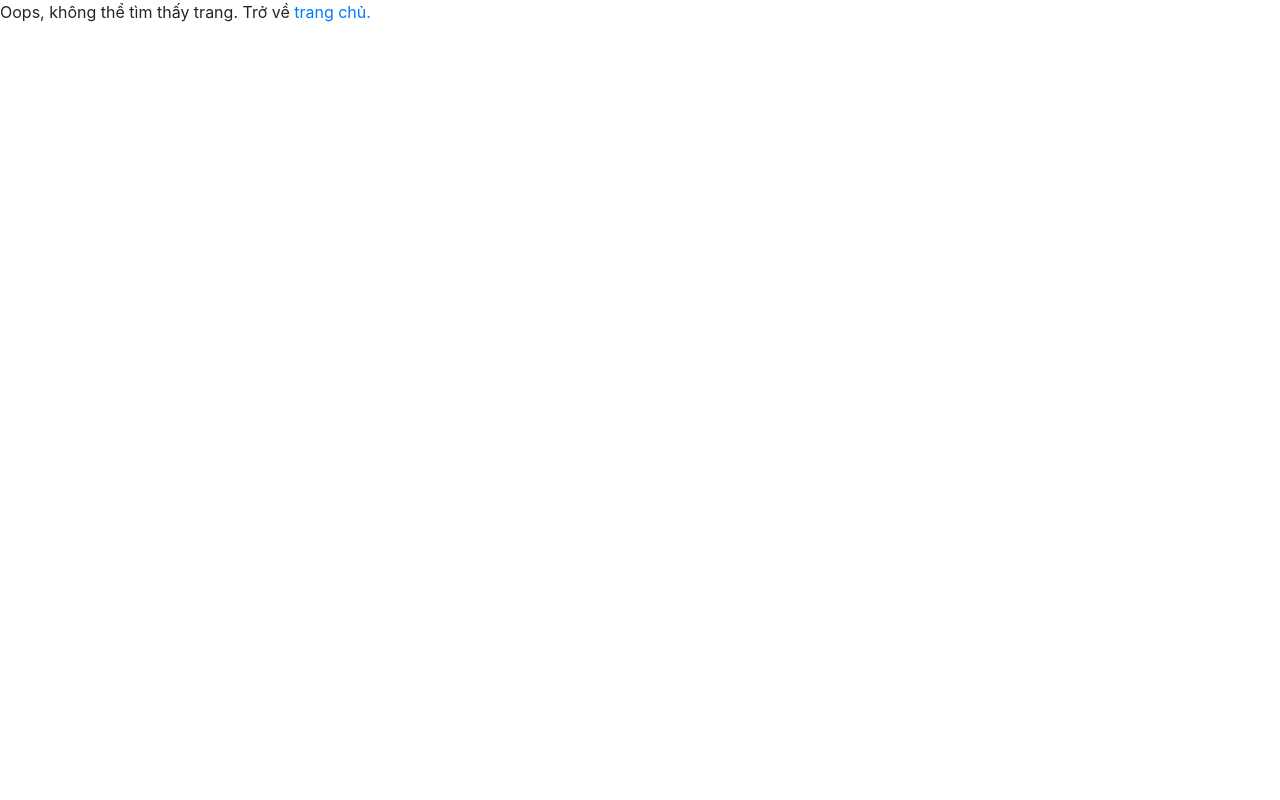
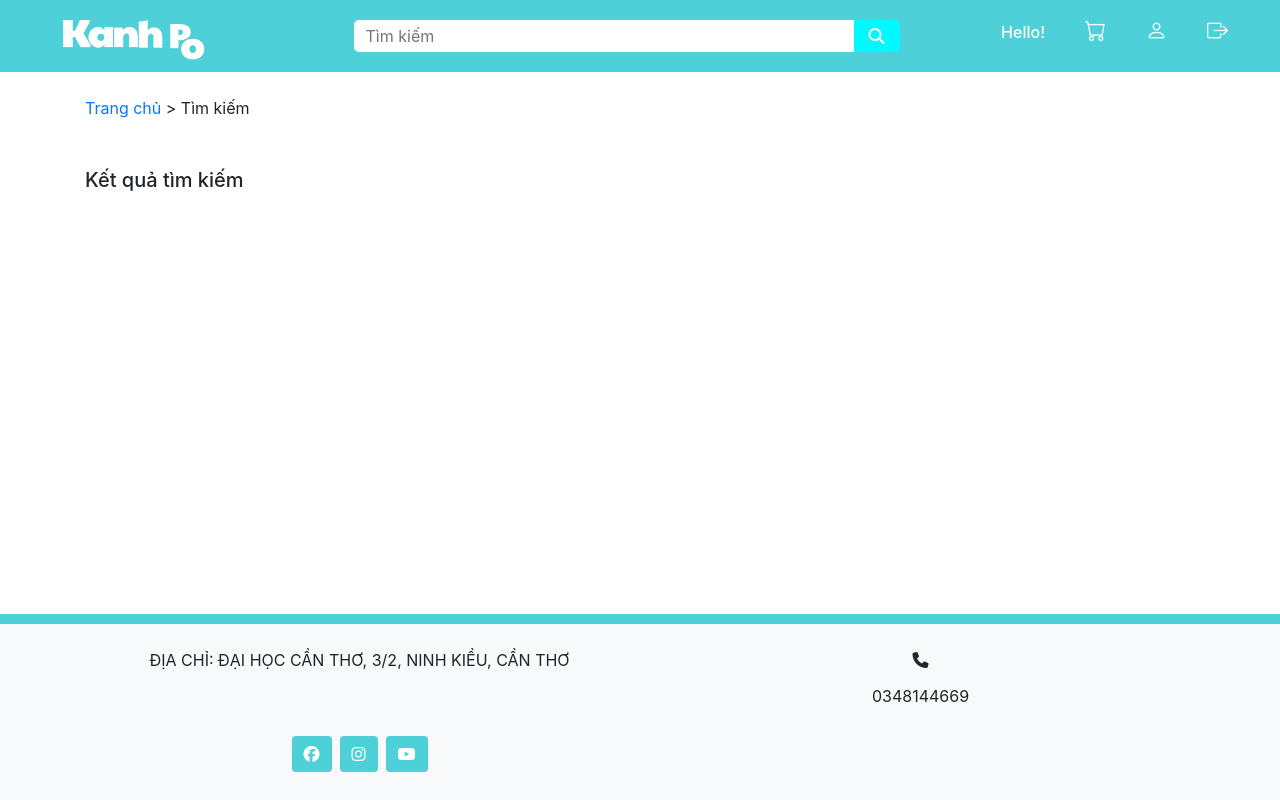
Before and after one commit to khanhnehe/frontend-qlms, a Vue app: page /search in a window 1280 px wide. Built offline with nearby package versions, Linux system fonts and the light colour scheme.

Commit message:
tim kiếm sách

```diff
--- a/src/components/ui/HeaderHome.vue
+++ b/src/components/ui/HeaderHome.vue
@@ -1,12 +1,22 @@
 <template>
-  <div class="header">
+  <div class="header col-12">
 
-    <div class="header-left">
+    <div class="header-left col-3">
       <router-link to="/">
         <img src="@/assets/logo1.png" style="width: 160px;" />
       </router-link>
     </div>
-    <div class="right">
+
+    <!-- search -->
+    <div class="center col-5">
+      <div> <input class="thanh-text" type="text" v-model="searchsach" placeholder="Tìm kiếm" />
+      </div>
+      <div><button class="bnt-search" type="submit" @click="search">
+          <i class="fa fa-search"></i>
+        </button></div>
+    </div>
+
+    <div class="right col-4">
 
       <div class="name" style="margin-top: 8px;">
         <h6 style="color:white;">Hello! {{ docGia?.ten }}</h6>
@@ -33,16 +43,19 @@
 <script>
 
 import { mapState } from 'vuex';
+import SachService from '@/services/sach.service';
 
 export default {
   name: 'HeaderHome',
+  data() {
+    return {
+      searchsach: '',
+    };
+  },
   computed: {
     ...mapState(['docGia'])
   },
   methods: {
-    logout() {
-      console.log('User logged out');
-    },
     goToCart() {
       if (!this.docGia) {
         alert('Vui lòng đăng nhập trước khi xem giỏ hàng');
@@ -57,6 +70,18 @@ export default {
         return;
       }
       this.$router.push({ name: 'user.PhieuCho', params: { id: this.docGia._id } });
+    }
+    ,
+
+    async search() {
+      try {
+        const response = await SachService.searchSach(this.searchsach);
+        this.$store.dispatch('setketQuaSearch', response.sach);
+        this.$router.push({ name: 'user.SearchSach', query: { searchsach: this.searchsach } });
+        this.searchsach = '';
+      } catch (error) {
+        console.error(error);
+      }
     }
   }
 }
@@ -75,6 +100,25 @@ export default {
 
   .header-left {
     width: 50%;
+  }
+
+  .center {
+    display: flex;
+
+    .thanh-text {
+      border: none;
+      height: 32px;
+      width: 500px;
+      border-radius: 5px 0px 0px 5px;
+      padding: 12px;
+    }
+
+    .bnt-search {
+      background-color: #00f8ff;
+      height: 32px;
+      border-radius: 0px 5px 5px 0px;
+      padding: 0px 15px;
+    }
   }
 
   .right {
--- /dev/null
+++ b/src/components/ui/Sachs/SearchSach.vue
@@ -0,0 +1,47 @@
+<template>
+    <div class="container">
+        <div class="mt-4"></div>
+        <router-link :to="{ name: 'user.home' }">Trang chủ</router-link> &gt; Tìm kiếm
+
+        <h5 class="title mt-5">Kết quả tìm kiếm</h5>
+        <div class="row top">
+            <div class="col-md-2" v-for="(sach, index) in ketQuaSearch" :key="index">
+                <div class="card mb-4" @click="handeInfoSach(sach)">
+                    <img :src="sach.anhSach" class="card-img-top">
+                    <div class="card-body">
+                        <h5 class="card-name">{{ sach.tenSach }}</h5>
+                        <p class="card-text">{{ sach.donGia.toLocaleString('vi-VN',
+                            { style: 'currency', currency: 'VND' }
+                        ) }}</p>
+                    </div>
+                </div>
+            </div>
+        </div>
+    </div>
+</template>
+
+<script>
+import { mapState } from 'vuex';
+import SachService from '@/services/sach.service';
+
+export default {
+    name: 'SearchSach',
+
+    data() {
+        return {
+            ketQuaSearch: this.$store.state.ketQuaSearch,
+        };
+    },
+    computed: {
+
+        ...mapState(['docGia']),
+    },
+
+    methods: {
+
+        handeInfoSach(sach) {
+            this.$router.push({ name: 'user.infoSach', params: { id: sach._id } });
+        },
+    },
+}
+</script>
--- a/src/router/index.js
+++ b/src/router/index.js
@@ -11,6 +11,7 @@ import PhieuCho from "@/components/ui/PhieuMuon/PhieuCho.vue";
 import PhieuMuonAdmin from "@/components/admin/PhieuMuonadmin/PhieuMuonAdmin.vue";
 import Register from "@/components/admin/user/Register.vue";
 import LoginAdmin from "@/components/admin/user/LoginAdmin.vue";
+import SearchSach from "@/components/ui/Sachs/SearchSach.vue";
 const routes = [
     {
         path: "/admin",
@@ -89,6 +90,12 @@ const routes = [
                 component: Register,
             },
 
+            {
+                path: "/search",
+                name: "user.SearchSach",
+                component: SearchSach,
+            },
+
         ]
     },
     {
--- a/src/services/sach.service.js
+++ b/src/services/sach.service.js
@@ -4,7 +4,13 @@ class SachService {
     constructor() {
         this.api = ApiClient;
     }
-
+    async searchSach(seachsach) {
+        try {
+            return await this.api.get(`/search?seachsach=${seachsach}`);
+        } catch (error) {
+            throw error;
+        }
+    }
     async createSach(data) {
         try {
             return await this.api.post('/createSach', data);
--- a/src/store/vuex.js
+++ b/src/store/vuex.js
@@ -10,6 +10,7 @@ export default createStore({
         sharedSachs: [],
         docGia: JSON.parse(localStorage.getItem('docGia')) || null,
         phieuByStatus: [],
+        ketQuaSearch: []
     },
     // là các hàm được sử dụng để thay đổi trạng thái (state) của ứng dụng
     mutations: {
@@ -30,6 +31,9 @@ export default createStore({
         },
         setPhieuByStatus(state, phieu) {
             state.phieuByStatus = phieu;
+        },
+        setketQuaSearch(state, ketquasearch) {
+            state.ketQuaSearch = ketquasearch;
         },
     },
     // Actions
@@ -78,6 +82,9 @@ export default createStore({
                 console.error(error);
             }
         },
+        setketQuaSearch({ commit }, ketquasearch) {
+            commit('setketQuaSearch', ketquasearch);
+        },
 
     },
 });
```
